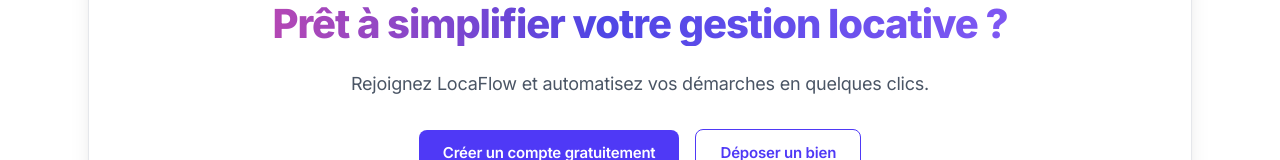
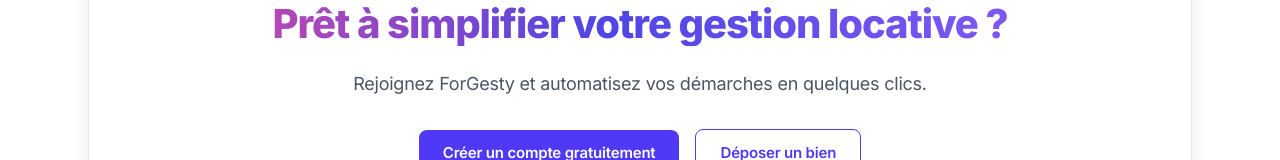
Before and after one commit to mikaelpackowski/LocaFlow-01, a Next.js app: page / in a window 1280 px wide. Shown: the part 3404-3564 px from the top of the page. Built offline with nearby package versions, Linux system fonts and the light colour scheme; no server answers.

Commit message:
Update cta.tsx

```diff
--- a/components/cta.tsx
+++ b/components/cta.tsx
@@ -37,7 +37,7 @@
               data-aos="fade-up"
               data-aos-delay={200}
             >
-              Rejoignez LocaFlow et automatisez vos démarches en quelques clics.
+              Rejoignez ForGesty et automatisez vos démarches en quelques clics.
             </p>
 
             {/* Boutons */}
```
